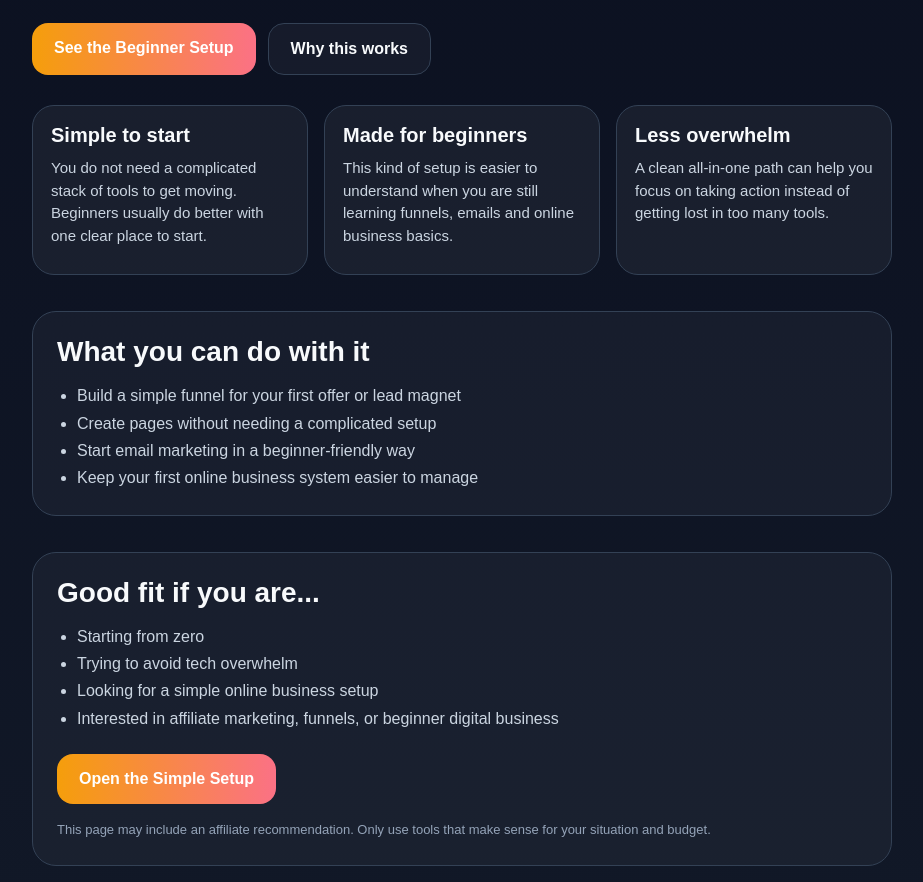
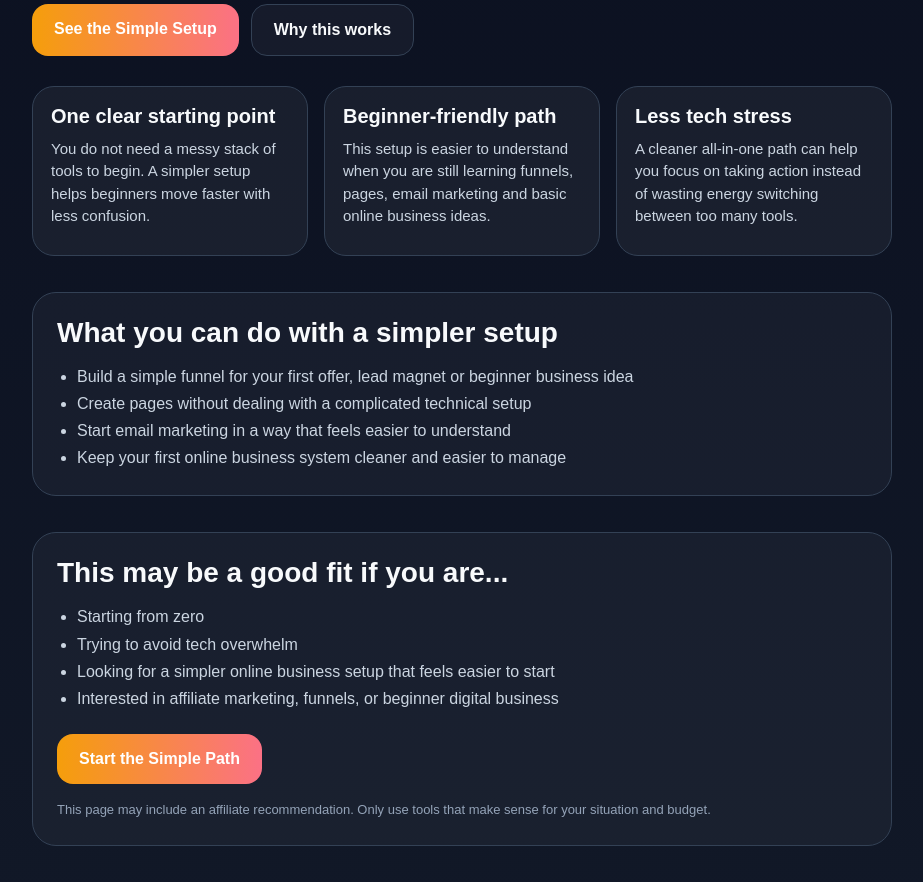
Before and after one commit to y7Y8y/starter-income-hub, a plain HTML site: page index.html in a window 1280 px wide. Shown: the part 263-1145 px from the top of the page, without its empty margins (178-1101 px from the left). Drawn offline with Linux system fonts and the light colour scheme.

Commit message:
Update index.html

```diff
--- a/index.html
+++ b/index.html
@@ -121,51 +121,51 @@
 <body>
   <div class="wrap">
     <div class="top">Starter Income Hub · Beginner-Friendly</div>
-    <h1>Start Your Online Business the Simple Way</h1>
+    <h1>Start Online Without Tech Overwhelm</h1>
     <div class="sub">
-      Looking for a beginner-friendly tool to build funnels, collect leads, send emails and start online without tech overwhelm? This is the simple setup many beginners start with.
+      Discover a beginner-friendly way to build pages, funnels and email marketing in one place without feeling lost in too many tools. This simple setup is made for people who want a cleaner first step.
     </div>
 
     <div class="cta-row">
-      <a class="btn btn-main" href="#" id="main-link">See the Beginner Setup</a>
+      <a class="btn btn-main" href="#" id="main-link">See the Simple Setup</a>
       <a class="btn btn-alt" href="#why">Why this works</a>
     </div>
 
     <div class="grid" id="why">
       <div class="card">
-        <h3>Simple to start</h3>
-        <p>You do not need a complicated stack of tools to get moving. Beginners usually do better with one clear place to start.</p>
+        <h3>One clear starting point</h3>
+        <p>You do not need a messy stack of tools to begin. A simpler setup helps beginners move faster with less confusion.</p>
       </div>
       <div class="card">
-        <h3>Made for beginners</h3>
-        <p>This kind of setup is easier to understand when you are still learning funnels, emails and online business basics.</p>
+        <h3>Beginner-friendly path</h3>
+        <p>This setup is easier to understand when you are still learning funnels, pages, email marketing and basic online business ideas.</p>
       </div>
       <div class="card">
-        <h3>Less overwhelm</h3>
-        <p>A clean all-in-one path can help you focus on taking action instead of getting lost in too many tools.</p>
+        <h3>Less tech stress</h3>
+        <p>A cleaner all-in-one path can help you focus on taking action instead of wasting energy switching between too many tools.</p>
       </div>
     </div>
 
     <div class="section">
-      <h2>What you can do with it</h2>
+      <h2>What you can do with a simpler setup</h2>
       <ul>
-        <li>Build a simple funnel for your first offer or lead magnet</li>
-        <li>Create pages without needing a complicated setup</li>
-        <li>Start email marketing in a beginner-friendly way</li>
-        <li>Keep your first online business system easier to manage</li>
+        <li>Build a simple funnel for your first offer, lead magnet or beginner business idea</li>
+        <li>Create pages without dealing with a complicated technical setup</li>
+        <li>Start email marketing in a way that feels easier to understand</li>
+        <li>Keep your first online business system cleaner and easier to manage</li>
       </ul>
     </div>
 
     <div class="section">
-      <h2>Good fit if you are...</h2>
+      <h2>This may be a good fit if you are...</h2>
       <ul>
         <li>Starting from zero</li>
         <li>Trying to avoid tech overwhelm</li>
-        <li>Looking for a simple online business setup</li>
+        <li>Looking for a simpler online business setup that feels easier to start</li>
         <li>Interested in affiliate marketing, funnels, or beginner digital business</li>
       </ul>
       <div class="cta-row" style="margin-top:22px; margin-bottom:0;">
-        <a class="btn btn-main" href="#" id="bottom-link">Open the Simple Setup</a>
+        <a class="btn btn-main" href="#" id="bottom-link">Start the Simple Path</a>
       </div>
       <div class="mini">
         This page may include an affiliate recommendation. Only use tools that make sense for your situation and budget.
```
